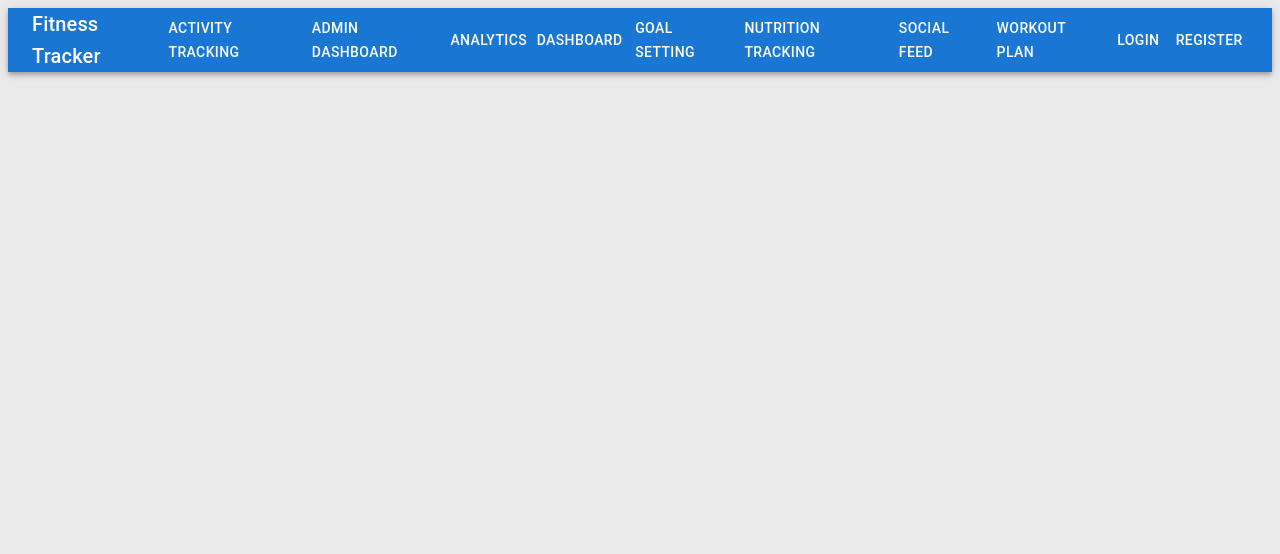
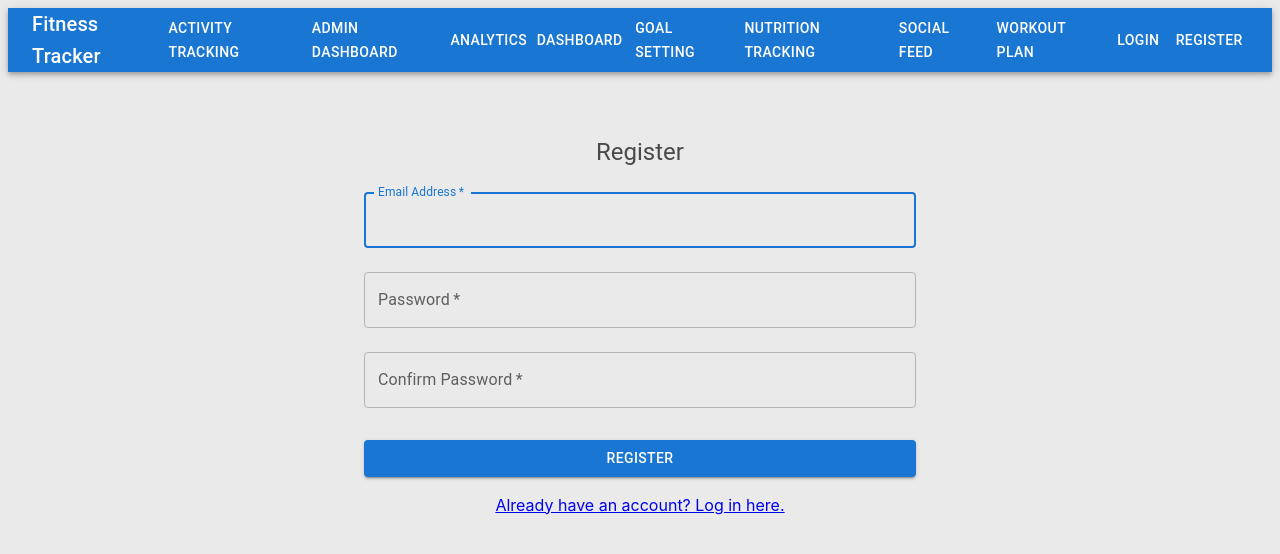
Before and after one commit to Dinah-Ngatia5/group4-fitness-tracking-app, a React (Vite) app in the folder fitness-tracking-app/: page /register in a window 1280 px wide. Shown: the top 554 px of the page. Built offline with nearby package versions, Linux system fonts and the light colour scheme.

Commit message:
login component with protected route to dashboard, register after creation takes you to login then dashboard

```diff
--- a/fitness-tracking-app/package.json
+++ b/fitness-tracking-app/package.json
@@ -12,6 +12,7 @@
   "dependencies": {
     "@emotion/react": "^11.11.4",
     "@emotion/styled": "^11.11.0",
+    "@mui/icons-material": "^5.15.14",
     "@mui/material": "^5.15.14",
     "localforage": "^1.10.0",
     "match-sorter": "^6.3.4",
--- a/fitness-tracking-app/src/App.jsx
+++ b/fitness-tracking-app/src/App.jsx
@@ -5,15 +5,19 @@ import { BrowserRouter as Router, Route, Routes } from 'react-router-dom';
 import Navbar from './components/Navbar.jsx';
 import Login from './components/Pages/Login.jsx';
 import Dashboard from './components/Pages/Dashboard';
-
+import Register from './components/Pages/Register.jsx';
+import ProtectedRoute from './components/Routes/ProtectedRoute.jsx';
 function App() {
   return (
     <>
       <Router>
         <Navbar />
+
         <Routes>
-          <Route path="login" element={<Login />} />
-          <Route path="/dashboard" element={<Dashboard />} />
+          <Route path="/login" element={<Login />} />
+
+          <Route path="/register" element={<Register />} />
+          <Route path="/dashboard" element={<ProtectedRoute Component={Dashboard} />} />
         </Routes>
 
 
--- a/fitness-tracking-app/src/components/Pages/Login.jsx
+++ b/fitness-tracking-app/src/components/Pages/Login.jsx
@@ -1,18 +1,30 @@
 import React, { useState } from "react";
-import { Link } from "react-router-dom";
+import { Link, useNavigate } from "react-router-dom";
 import TextField from "@mui/material/TextField";
 import Button from "@mui/material/Button";
 import Typography from "@mui/material/Typography";
 import Container from "@mui/material/Container";
 import Box from "@mui/material/Box";
 
-export const Login = (props) => {
+export const Login = () => {
   const [email, setEmail] = useState('');
-  const [pass, setPass] = useState('');
+  const [password, setPassword] = useState('');
+  const navigate = useNavigate();
 
   const handleSubmit = (e) => {
     e.preventDefault();
-      console.log(email);
+
+    // Perform authentication logic (e.g., check credentials)
+    const storedEmail = localStorage.getItem('email');
+    const storedPassword = localStorage.getItem('password');
+
+    if (email === storedEmail && password === storedPassword) {
+      // Login successful, navigate to dashboard
+      navigate('/dashboard');
+    } else {
+      // Display error message or handle authentication failure
+      alert('Invalid email or password');
+    }
   }
 
   return (
@@ -50,8 +62,8 @@ export const Login = (props) => {
             type="password"
             id="password"
             autoComplete="current-password"
-                      value={pass}
-                      onChange={(e) => setPass(e.target.value)}
+            value={password}
+            onChange={(e) => setPassword(e.target.value)}
           />
           <Button
             type="submit"
@@ -67,7 +79,7 @@ export const Login = (props) => {
         </Link>
       </Box>
     </Container>
-  )
+  );
 }
 
 export default Login;
--- a/fitness-tracking-app/src/components/Pages/Register.jsx
+++ b/fitness-tracking-app/src/components/Pages/Register.jsx
@@ -0,0 +1,100 @@
+import React, { useState } from "react";
+import { Link, useNavigate } from "react-router-dom";
+import TextField from "@mui/material/TextField";
+import Button from "@mui/material/Button";
+import Typography from "@mui/material/Typography";
+import Container from "@mui/material/Container";
+import Box from "@mui/material/Box";
+
+const Register = () => {
+  const [email, setEmail] = useState('');
+  const [password, setPassword] = useState('');
+  const [confirmPassword, setConfirmPassword] = useState('');
+  const navigate = useNavigate();
+
+
+  const handleSubmit = (e) => {
+    e.preventDefault();
+
+    // Perform validation
+    if (password !== confirmPassword) {
+      alert('Passwords do not match');
+      return;
+    }
+
+    // Store user credentials in local storage
+    localStorage.setItem('email', email);
+    localStorage.setItem('password', password);
+
+    // Redirect to login page
+    navigate("/login");
+  }
+
+  return (
+    <Container maxWidth="sm">
+      <Box
+        sx={{
+          marginTop: 8,
+          display: 'flex',
+          flexDirection: 'column',
+          alignItems: 'center',
+        }}
+      >
+        <Typography component="h1" variant="h5">
+          Register
+        </Typography>
+        <Box component="form" onSubmit={handleSubmit} noValidate sx={{ mt: 1 }}>
+          <TextField
+            margin="normal"
+            required
+            fullWidth
+            id="email"
+            label="Email Address"
+            name="email"
+            autoComplete="email"
+            autoFocus
+            value={email}
+            onChange={(e) => setEmail(e.target.value)}
+          />
+          <TextField
+            margin="normal"
+            required
+            fullWidth
+            name="password"
+            label="Password"
+            type="password"
+            id="password"
+            autoComplete="new-password"
+            value={password}
+            onChange={(e) => setPassword(e.target.value)}
+          />
+          <TextField
+            margin="normal"
+            required
+            fullWidth
+            name="confirmPassword"
+            label="Confirm Password"
+            type="password"
+            id="confirmPassword"
+            autoComplete="new-password"
+            value={confirmPassword}
+            onChange={(e) => setConfirmPassword(e.target.value)}
+          />
+          <Button
+            type="submit"
+            fullWidth
+            variant="contained"
+            sx={{ mt: 3, mb: 2 }}
+          >
+            Register
+          </Button>
+        </Box>
+        <Link to="/login" variant="body2">
+          Already have an account? Log in here.
+        </Link>
+      </Box>
+    </Container>
+  );
+}
+
+export default Register;
--- /dev/null
+++ b/fitness-tracking-app/src/components/Routes/ProtectedRoute.jsx
@@ -0,0 +1,9 @@
+import React from 'react';
+import { Navigate } from 'react-router-dom';
+
+const ProtectedRoute = (Component) => {
+    const auth = false; //your logic
+
+    return auth ? <Component /> : <Navigate to="/dashboard" />
+}
+export default ProtectedRoute;
```
Also changed, not shown: fitness-tracking-app/src/components/Pages/Detail.jsx (added, +63 -0 lines), 1 other file (tests, documents, lock files or other folders). Lines whose indentation alone changed are shown as unchanged.
